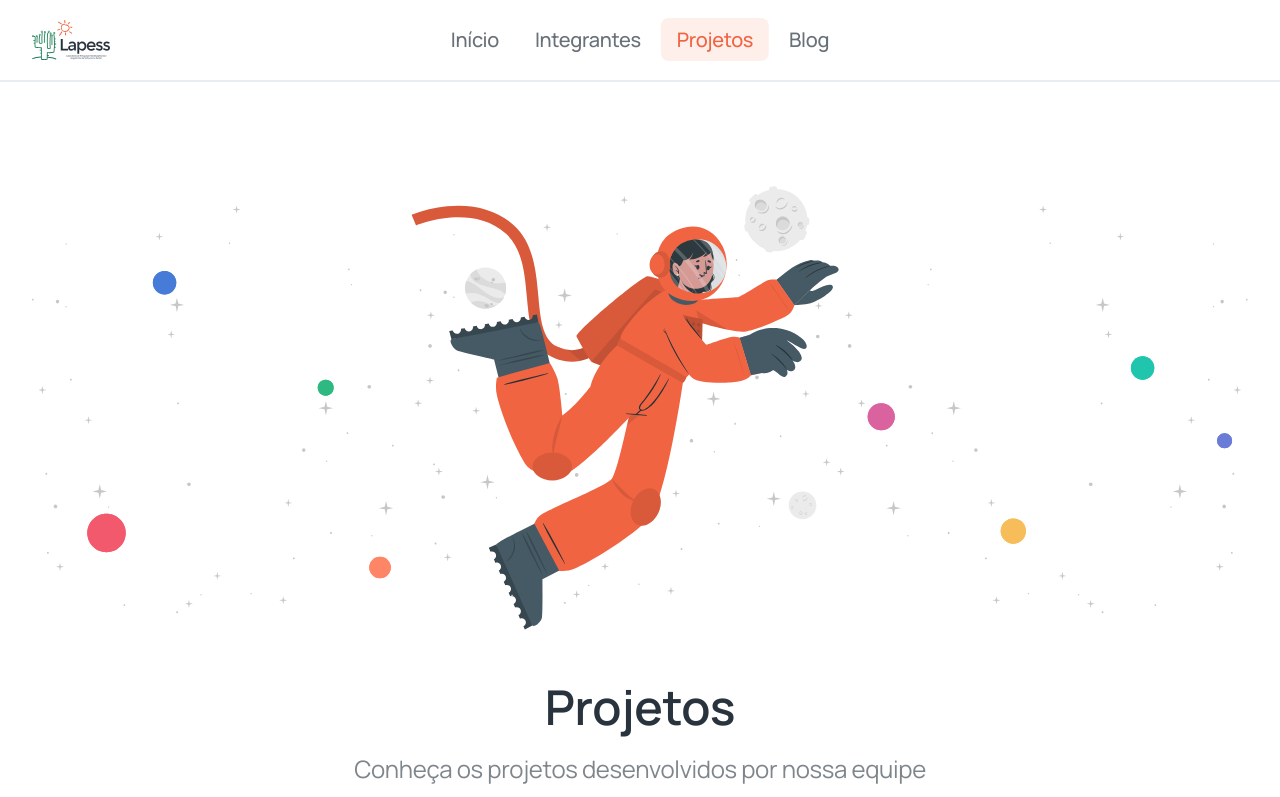
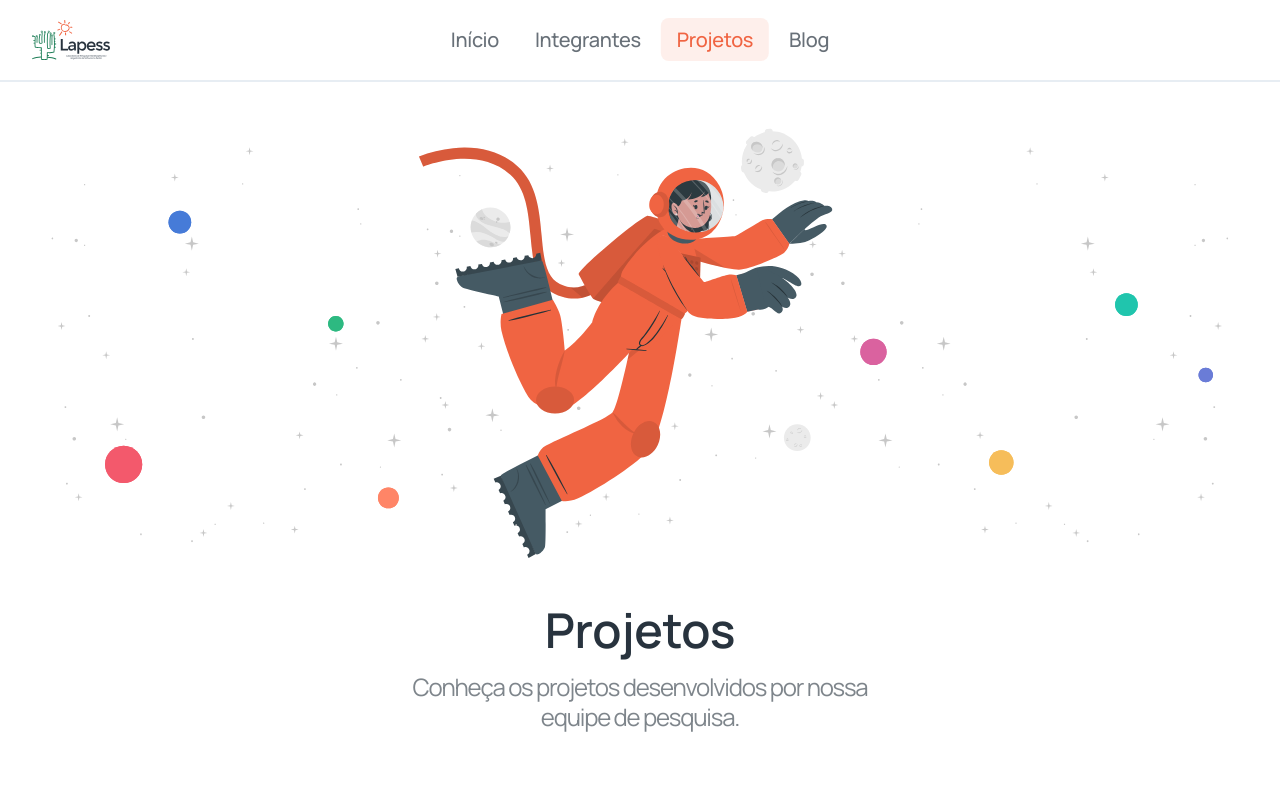
Before and after one commit to ssergiofeitosa/SITE-LAPESS, a React (Vite) app: page /projetos in a window 1280 px wide. Shown: the top 797 px of the page. Built offline with nearby package versions, Linux system fonts and the light colour scheme.

Commit message:
increased logo size on navbar; small adjusts

```diff
--- a/src/components/Navbar.tsx
+++ b/src/components/Navbar.tsx
@@ -63,7 +63,7 @@ export default function Navbar() {
       <header
         className={`border-b-[2px] ${hideBorder ? 'border-transparent' : 'border-[#E7EDF3]'} sticky top-0 z-50 transition-all duration-50 ${
           isScrolled
-            ? 'bg-white/95 backdrop-blur-md shadow-sm'
+            ? 'bg-white/90 backdrop-blur-md'
             : 'bg-transparent'
         }`}
       >
--- a/src/pages/Projetos.tsx
+++ b/src/pages/Projetos.tsx
@@ -5,19 +5,19 @@ import astronautImage from '../assets/Astronaut-cuate(3) 1.svg'
 export default function Projetos() {
   return (
     <>
-      <section className="pt-[56px] pb-16 lg:pb-24 bg-white">
+      <section className=" pb-16 lg:pb-24 bg-white">
         <div className="max-w-[1280px] mx-auto px-4 sm:px-6 lg:px-8">
           <div className="flex flex-col items-center text-center">
             <img
               src={astronautImage}
               alt="Projetos"
-              className="w-full mb-[4px]"
-              style={{ maxWidth: '1298px', height: 'auto', aspectRatio: '1298 / 571' }}
+              className="w-full "
+              style={{ maxWidth: '1200px', height: 'auto', aspectRatio: '1298 / 560' }}
             />
             <h1 className="text-3xl sm:text-4xl lg:text-5xl font-semibold text-primary leading-tight">
               Projetos
             </h1>
-            <p className="mt-[12px] text-[24px] text-primary/60 max-w-xl leading-relaxed">
+            <p className="mt-[12px] text-[24px] text-primary/60 max-w-lg leading-tight tracking-tighter">
               Conheça os projetos desenvolvidos por nossa equipe de pesquisa.
             </p>
           </div>
```
